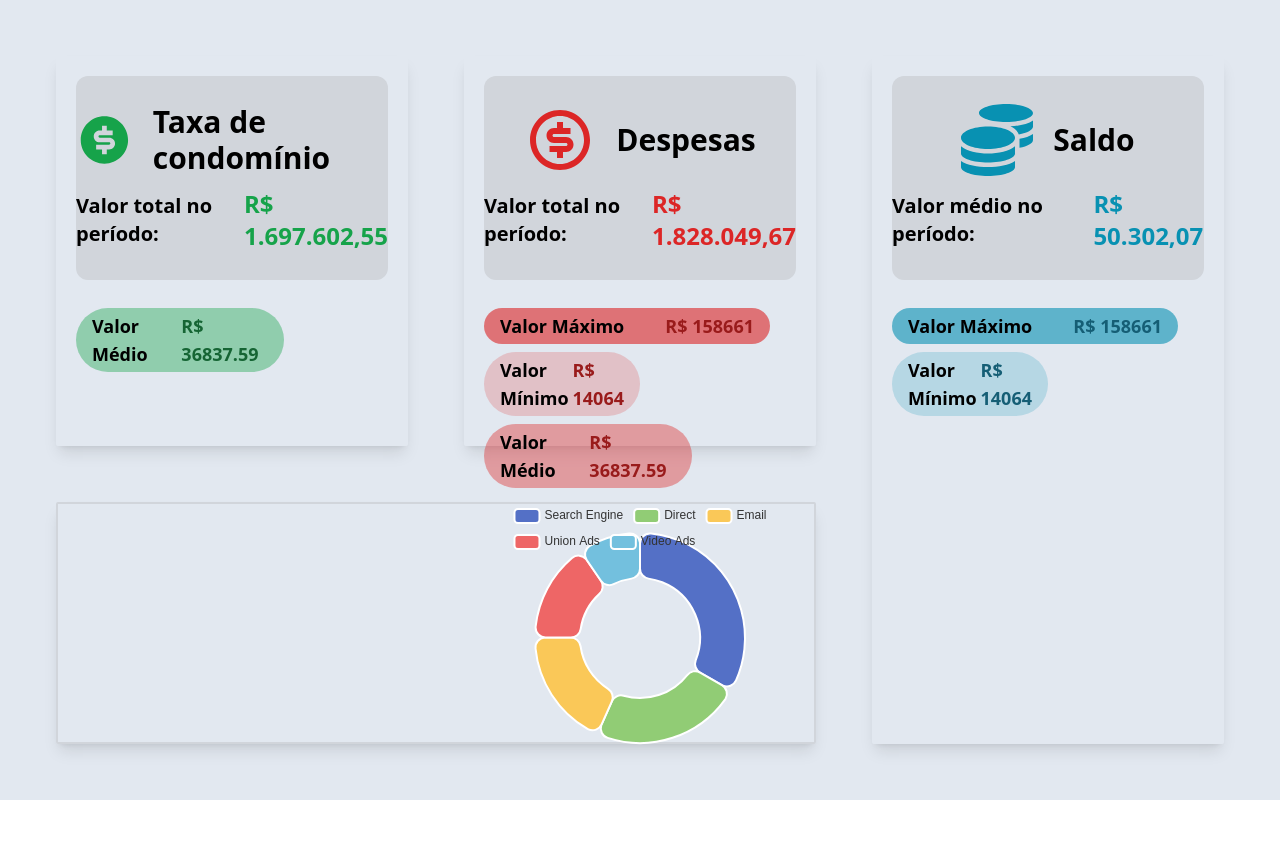
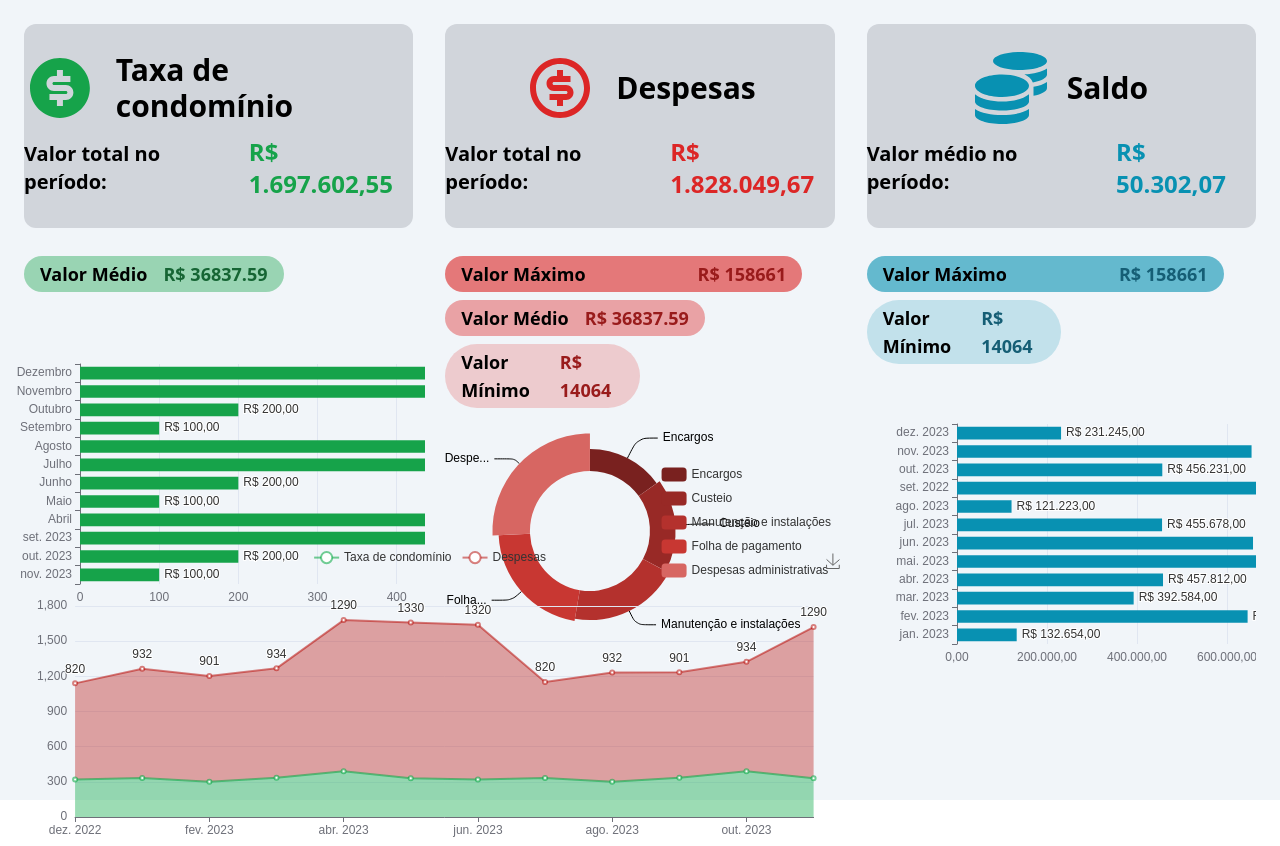
Before and after one commit to andrecandrad/dashboard-projeto-puc, a React (Vite) app: page / in a window 1280 px wide. Before the commit the page ends 800 px from the top, so only its background shows below. Built offline with nearby package versions, Linux system fonts and the light colour scheme.

Commit message:
Adições

```diff
--- a/package.json
+++ b/package.json
@@ -15,9 +15,11 @@
     "@fontsource/roboto": "^5.0.12",
     "@mui/icons-material": "^5.15.14",
     "@mui/material": "^5.15.14",
+    "chart.js": "^3.9.1",
     "echarts": "^5.5.0",
     "echarts-for-react": "^3.0.2",
     "react": "^18.2.0",
+    "react-chartjs-2": "^4.3.1",
     "react-dom": "^18.2.0",
     "react-icons": "^5.1.0"
   },
--- a/src/App.jsx
+++ b/src/App.jsx
@@ -1,11 +1,11 @@
 import "./App.css";
-import Button from "@mui/material/Button";
-import Chart from "./components/Chart";
 import MainGrid from "./components/MainGrid";
+import Header from "./components/Header";
 
 function App() {
   return (
     <div className="w-screen h-screen">
+      <Header></Header>
       <MainGrid></MainGrid>
     </div>
   );
--- a/src/components/Chart.jsx
+++ /dev/null
@@ -1,26 +0,0 @@
-import EChartsReact from "echarts-for-react";
-
-const Chart = () => {
-
-    const option = {
-      yAxis: {
-        data: [],
-      },
-      series: [
-        {
-          type: 'bar',
-          data: [100, 200, 500, 600, ],
-          label: {
-            show: true,
-            position: 'right',
-            valueAnimation: true
-          }
-        }
-      ],
-    };
-
-
-    return <div className="teste"><EChartsReact option={option}/></div>
-}
-
-export default Chart;
--- a/src/components/ChartPie.jsx
+++ /dev/null
@@ -1,53 +0,0 @@
-import EChartsReact from "echarts-for-react";
-
-const ChartPie = () => {
-
-    const option = {
-      tooltip: {
-        trigger: 'item'
-      },
-      legend: {
-        top: '5%',
-        left: 'center'
-      },
-      series: [
-        {
-          name: 'Access From',
-          type: 'pie',
-          radius: ['40%', '70%'],
-          avoidLabelOverlap: false,
-          itemStyle: {
-            borderRadius: 10,
-            borderColor: '#fff',
-            borderWidth: 2
-          },
-          label: {
-            show: false,
-            position: 'center'
-          },
-          emphasis: {
-            label: {
-              show: true,
-              fontSize: 40,
-              fontWeight: 'bold'
-            }
-          },
-          labelLine: {
-            show: false
-          },
-          data: [
-            { value: 1048, name: 'Search Engine' },
-            { value: 735, name: 'Direct' },
-            { value: 580, name: 'Email' },
-            { value: 484, name: 'Union Ads' },
-            { value: 300, name: 'Video Ads' }
-          ]
-        }
-      ]
-    };
-
-
-    return <div className="teste"><EChartsReact option={option}/></div>
-}
-
-export default ChartPie;
--- a/src/components/MainGrid.jsx
+++ b/src/components/MainGrid.jsx
@@ -1,18 +1,23 @@
 import { RiMoneyDollarCircleFill } from "react-icons/ri";
 import { RiMoneyDollarCircleLine } from "react-icons/ri";
 import { FaCoins } from "react-icons/fa";
-import Chart from "./Chart";
-import ChartPie from "./ChartPie";
+import RightChartBars from "./charts/ChartBarsRight";
+import LeftChartBars from "./charts/ChartBarsLeft";
+import CenterChartPie from "./charts/ChartPie";
+import BottomChartRows from "./charts/ChartRows";
 
 const MainGrid = () => {
-  // const colors = [];
+  //const colors = [];
   const valores = [158661.0, 14064.0, 36837.59];
-  // const maxValue = Math.max(...valores);
+  //const maxValue = Math.max(...valores);
 
   return (
+    <div className="grid grid-cols-3 grid-rows-5 gap-2 bg-slate-100 w-full h-full p-3">
 
-    <div className="grid grid-cols-3 grid-rows-5 gap-14 bg-slate-200 w-full h-full p-14">
-      <div className="rounded-sm shadow-lg col-span-1 row-span-3 p-5">
+      <div className="rounded-sm col-span-1 row-span-3">
+        <div className="p-3">
+
+
           <div className="bg-gray-300 py-7 rounded-xl flex flex-col gap-3">
             <div className="flex justify-center items-center gap-5">
               <RiMoneyDollarCircleFill className="text-7xl text-green-600" />
@@ -23,16 +28,23 @@ const MainGrid = () => {
               <h3 className="text-2xl text-green-600 font-bold">R$ 1.697.602,55</h3>
             </div>
           </div>
+
           <div className="flex flex-col text-lg gap-2 mt-7">
             <div className="bg-green-600/40 flex justify-between px-4 py-1 rounded-full min-2 w-8/12">
               <p className="font-semibold">Valor Médio</p>{" "}
               <p className="text-green-800 font-semibold">{`R$ ${valores[2]}`}</p>
             </div>
-        <Chart/>
           </div>
         </div>
 
-      <div className="rounded-sm shadow-lg col-span-1 row-span-3 p-5">
+        <LeftChartBars />
+
+      </div>
+
+      <div className="rounded-sm  col-span-1 row-span-3">
+
+        <div className="p-3">
+
           <div className="bg-gray-300 py-7 rounded-xl flex flex-col gap-3">
             <div className="flex justify-center items-center gap-5">
               <RiMoneyDollarCircleLine className="text-7xl text-red-600" />
@@ -43,26 +55,33 @@ const MainGrid = () => {
               <h3 className="text-2xl text-red-600 font-bold">R$ 1.828.049,67</h3>
             </div>
           </div>
+
+
           <div className="flex flex-col text-lg gap-2 mt-7">
             <div className="bg-red-600/60 flex justify-between px-4 py-1 rounded-full min-2 w-11/12">
               <p className="font-semibold">Valor Máximo</p>{" "}
               <p className="text-red-800 font-semibold">{`R$ ${valores[0]}`}</p>
             </div>
 
+            <div className="bg-red-600/40 flex justify-between px-4 py-1 rounded-full min-2 w-8/12">
+              <p className="font-semibold">Valor Médio</p>{" "}
+              <p className="text-red-800 font-semibold">{`R$ ${valores[2]}`}</p>
+            </div>
+
             <div className="bg-red-600/20 flex justify-between px-4 py-1 rounded-full min-2 w-6/12">
               <p className="font-semibold">Valor Mínimo</p>{" "}
               <p className="text-red-800 font-semibold">{`R$ ${valores[1]}`}</p>
             </div>
-
-          <div className="bg-red-600/40 flex justify-between px-4 py-1 rounded-full min-2 w-8/12">
-            <p className="font-semibold">Valor Médio</p>{" "}
-            <p className="text-red-800 font-semibold">{`R$ ${valores[2]}`}</p>
           </div>
         </div>
-        <ChartPie/>
+
+        <CenterChartPie />
+
       </div>
 
-      <div className="rounded-sm shadow-lg col-span-1 row-span-5 p-5">
+      <div className="rounded-sm col-span-1 row-span-5">
+
+        <div className="p-3">
           <div className="bg-gray-300 py-7 rounded-xl flex flex-col gap-3">
             <div className="flex justify-center items-center gap-5">
               <FaCoins className="text-7xl text-cyan-600" />
@@ -85,10 +104,16 @@ const MainGrid = () => {
               <p className="text-cyan-800 font-semibold">{`R$ ${valores[1]}`}</p>
             </div>
           </div>
+          <RightChartBars/>
         </div>
 
-      <div className="border-2 border-gray-300 rounded-sm shadow-lg col-span-2 row-span-2">
+
       </div>
+
+      <div className="rounded-sm col-span-2 row-span-2 pt-16">
+        <BottomChartRows />
+      </div>
+
     </div>
   );
 };
--- /dev/null
+++ b/src/components/charts/ChartBarsLeft.jsx
@@ -0,0 +1,43 @@
+import EChartsReact from "echarts-for-react";
+
+const LeftChartBars = () => {
+
+    const option = {
+      grid: {
+        width : 475,
+        left :  68,
+        height: 220
+       },
+       xAxis: {
+        max: 'dataMax',
+        formatter: (value) => {
+          return (+value).toLocaleString('pt-BR', { minimumFractionDigits: 2 });
+        }
+      },
+      yAxis: {
+        data: ['nov. 2023', 'out. 2023','set. 2023', 'Abril','Maio', 'Junho','Julho', 'Agosto','Setembro', 'Outubro','Novembro', 'Dezembro'],
+      },
+      series: [
+        {
+          type: 'bar',
+          data: [100, 200, 500, 600,100, 200, 500, 600,100, 200, 500, 600 ],
+          label: {
+            show: true,
+            position: 'right',
+            valueAnimation: true,
+            formatter: (params) => {
+              return `R$ ${(params.value).toLocaleString('pt-BR', { minimumFractionDigits: 2 })}`;
+            },
+          },
+          itemStyle: {
+            color: '#16a34a',
+          },
+        }
+      ],
+    };
+
+
+    return <EChartsReact option={option}/>
+}
+
+export default LeftChartBars;
--- /dev/null
+++ b/src/components/charts/ChartBarsRight.jsx
@@ -0,0 +1,61 @@
+import EChartsReact from "echarts-for-react";
+
+const RightChartBars = () => {
+  const option = {
+    dataset: {
+      source: [
+        ['amount', 'product'],
+        [132654, 'jan. 2023'],
+        [645789, 'fev. 2023'],
+        [392584, 'mar. 2023'],
+        [457812, 'abr. 2023'],
+        [895623, 'mai. 2023'],
+        [657821, 'jun. 2023'],
+        [455678, 'jul. 2023'],
+        [121223, 'ago. 2023'],
+        [899756, 'set. 2022'],
+        [456231, 'out. 2023'],
+        [654578, 'nov. 2023'],
+        [231245, 'dez. 2023']
+      ]
+    },
+    grid: {
+      width: 450,
+      left: 90,
+      height: 220
+    },
+    xAxis: {
+      axisLabel: {
+        formatter: (value) => {
+          return (+value).toLocaleString('pt-BR', { minimumFractionDigits: 2 });
+        }
+      }
+    },
+    yAxis: { type: 'category' },
+    series: [
+      {
+        type: 'bar',
+        encode: {
+          x: 'amount',
+          y: 'product'
+        },
+        label: {
+          show: true,
+          position: 'right',
+          formatter: (params) => {
+            return `R$ ${(+params.value[0]).toLocaleString('pt-BR', { minimumFractionDigits: 2 })}`;
+          },
+
+          valueAnimation: true
+        },
+        itemStyle: {
+          color: '#0891b2',
+        },
+      }
+    ]
+  };
+
+  return <EChartsReact option={option} />;
+};
+
+export default RightChartBars;
--- /dev/null
+++ b/src/components/charts/ChartPie.jsx
@@ -0,0 +1,70 @@
+import EChartsReact from "echarts-for-react";
+
+const CenterChartPie = () => {
+
+    const option = {
+      grid:{
+        width: 20,
+        height: 20
+      },
+      tooltip: {
+        trigger: 'item'
+      },
+      legend: {
+        top: '14.2%',
+        right: ' 10',
+        orient: 'vertical',
+        align: 'left'
+      },
+      visualMap: {
+        show: false,
+        min: 80,
+        max: 600,
+        inRange: {
+          colorLightness: [0, 1]
+        }
+      },
+      series: [
+        {
+          name: 'Access From',
+          type: 'pie',
+          radius: ['40%', '65%'],
+          center: ['38%', '37%'],
+          data: [
+            { value: 335, name: 'Folha de pagamento' },
+            { value: 310, name: 'Manutenção e instalações' },
+            { value: 274, name: 'Custeio' },
+            { value: 235, name: 'Encargos' },
+            { value: 400, name: 'Despesas administrativas' }
+          ].sort(function (a, b) {
+            return a.value - b.value;
+          }),
+          roseType: 'radius',
+          label: {
+            color: '#000'
+          },
+          labelLine: {
+            lineStyle: {
+              color: '#000'
+            },
+            smooth: 0.3,
+            length: 7,
+            length2: 20
+          },
+          itemStyle: {
+            color: '#c23531',
+          },
+          animationType: 'scale',
+          animationEasing: 'elasticOut',
+          animationDelay: function (idx) {
+            return Math.random() * 200;
+          }
+        }
+      ]
+    };
+
+
+    return <EChartsReact option={option}/>
+}
+
+export default CenterChartPie;
--- /dev/null
+++ b/src/components/charts/ChartRows.jsx
@@ -0,0 +1,79 @@
+import EChartsReact from "echarts-for-react";
+
+const BottomChartRows = () => {
+
+    const option = {
+      tooltip: {
+        trigger: 'axis',
+        axisPointer: {
+          type: 'cross',
+          label: {
+            backgroundColor: '#6a7985'
+          }
+        }
+      },
+      legend: {
+        data: ['Taxa de condomínio', 'Despesas']
+      },
+      toolbox: {
+        feature: {
+          saveAsImage: {}
+        }
+      },
+      grid: {
+        left: '3%',
+        right: '4%',
+        bottom: '3%',
+        containLabel: true
+      },
+      xAxis: [
+        {
+          type: 'category',
+          boundaryGap: false,
+          data: ['dez. 2022', 'jan. 2023', 'fev. 2023', 'mar. 2023', 'abr. 2023', 'mai. 2023', 'jun. 2023','jul. 2023', 'ago. 2023','set. 2023', 'out. 2023','nov. 2023']
+        }
+      ],
+      yAxis: [
+        {
+          type: 'value'
+        }
+      ],
+      series: [
+        {
+          name: 'Taxa de condomínio',
+          type: 'line',
+          stack: 'Total',
+          areaStyle: {},
+          emphasis: {
+            focus: 'series'
+          },
+          data: [320, 332, 301, 334, 390, 330, 320, 332, 301, 334, 390, 330],
+          itemStyle: {
+            color: '#09A84491',
+          },
+        },
+        {
+          name: 'Despesas',
+          type: 'line',
+          stack: 'Total',
+          label: {
+            show: true,
+            position: 'top'
+          },
+          areaStyle: {},
+          emphasis: {
+            focus: 'series'
+          },
+          data: [820, 932, 901, 934, 1290, 1330, 1320,820, 932, 901, 934, 1290],
+          itemStyle: {
+            color: '#B6060081',
+          },
+        }
+      ]
+    };
+
+
+    return <EChartsReact option={option}/>
+}
+
+export default BottomChartRows;
```
Also changed, not shown: src/components/Header.jsx (added, +9 -0 lines), 1 other file (tests, documents, lock files or other folders). Lines whose indentation alone changed are shown as unchanged.
